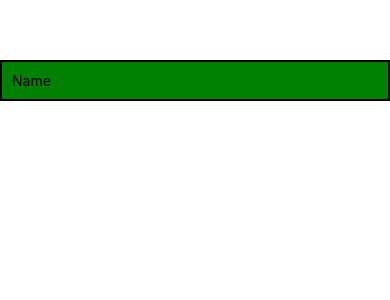
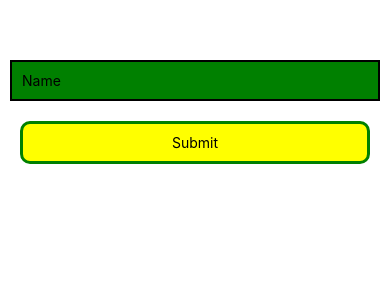
Before and after one commit to pmdev71/react-native-basic, a React Native app: screen / in a window 390 px wide. Shown: the top 300 px of the page. Built offline with nearby package versions, Linux system fonts and the light colour scheme.

Commit message:
create custom button and style it

```diff
--- a/App.js
+++ b/App.js
@@ -20,14 +20,22 @@ export default function App() {
   const [name, setName] = useState('');
 
   return (
-    <TouchableWithoutFeedback onPress={() => Keyboard.dismiss()}>
     <View style={styles.container}>
       <TextInput
         style={styles.inputStyle}
         onChangeText={(text) => setName(text)}
         placeholder="Name"
       />
+
+      <TouchableOpacity
+        onPress={() =>
+          Alert.alert('Your Details', 'Name is ' + name.toString())
+        }
+      >
+        <View style={styles.buttonStyle}>
+          <Text>Submit</Text>
         </View>
-    </TouchableWithoutFeedback>
+      </TouchableOpacity>
+    </View>
   );
 }
--- a/style.js
+++ b/style.js
@@ -17,12 +17,23 @@ const styles = StyleSheet.create({
     padding: 10,
     borderWidth: 2,
     marginTop: 20,
+    margin: 10,
   },
   imageStyle: {
     height: '70%',
     width: '100%',
     marginBottom: 30,
   },
+  buttonStyle: {
+    backgroundColor: 'yellow',
+    padding: 10,
+    marginTop: 10,
+    margin: 20,
+    alignItems: 'center',
+    borderWidth: 3,
+    borderColor: 'green',
+    borderRadius: 10,
+  },
 });
 
 export default styles;
```
Lines whose indentation alone changed are shown as unchanged.
